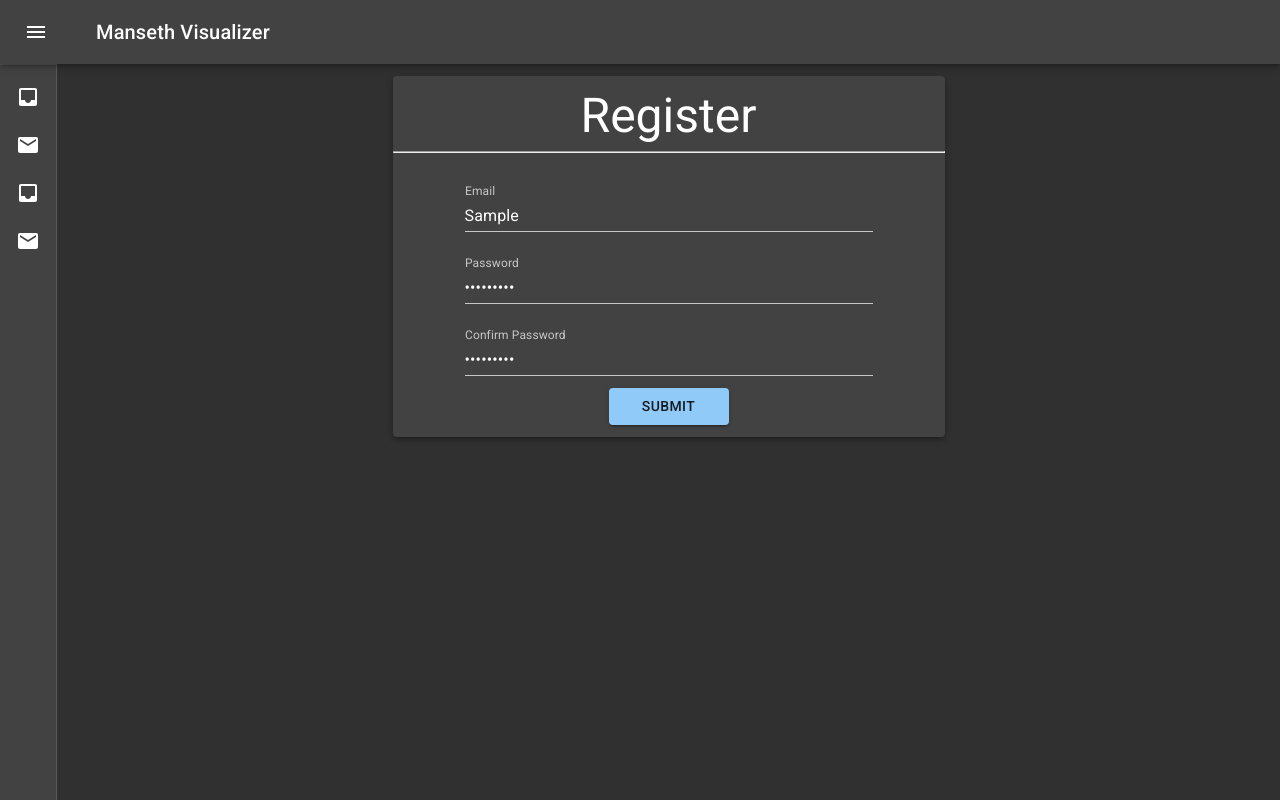
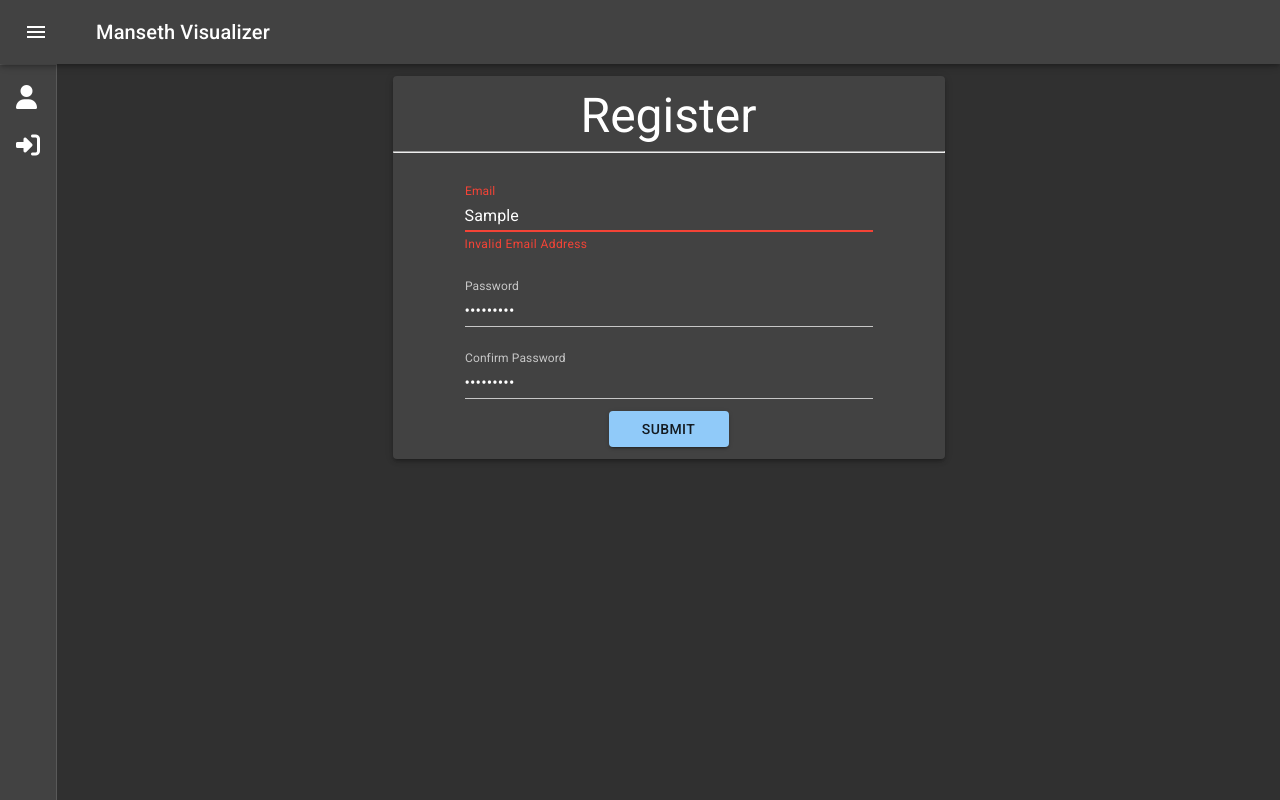
Before and after one commit to ChaseManseth/Manseth-Visualizer2, a React (Create React App) app in the folder client/: page /register in a window 1280 px wide. Both pictures are taken after typing "Sample", "Sample123", "Sample123" into the empty fields and a click on the button "SUBMIT". Built offline with nearby package versions, Linux system fonts and the light colour scheme.

Commit message:
Working on the register page
Added some error handling for the email text field

```diff
--- a/client/src/App.js
+++ b/client/src/App.js
@@ -5,7 +5,8 @@ import { Switch, Route } from 'react-router-dom';
 import Test from './pages/test.js';
 import { MuiThemeProvider, createMuiTheme } from '@material-ui/core/styles';
 import { CssBaseline } from "@material-ui/core";
-
+import { observable, decorate } from 'mobx'
+import { observer, } from 'mobx-react'
 // Custom Theme Import
 import Theme from './theme/darkTheme';
 
@@ -21,12 +22,8 @@ import Home from './pages/home/home.js';
 // #36393f
 
 // This is the main element that gets rendered for the entire web application
-class App extends React.Component {
-
-
+const App = observer(class App extends React.Component {
     render() {
-
-
         return (
             <MuiThemeProvider theme={Theme}>
                 <CssBaseline />
@@ -35,6 +32,10 @@ class App extends React.Component {
         );
     }
 
-}
+});
+
+decorate(App, {
+    taco: observable,
+});
 
 export default App;
--- /dev/null
+++ b/client/src/components/form/emailWithRegex.js
@@ -0,0 +1,61 @@
+import React from 'react';
+import { observer } from 'mobx-react';
+import { TextField } from '@material-ui/core';
+
+const EmailRegexCheck = observer(class EmailRegexCheck extends React.Component {
+    constructor(props) {
+        super(props);
+
+        this.state = {
+            email: null,
+            validEmail: true,
+            usedEmail: false,
+            errorText: ''
+        };
+    }
+
+    handleEmailChange = (email) => {
+        var pattern = new RegExp(".+@.+\\..+", "g");
+        var validEmail = pattern.exec(email) !== null;
+
+        // console.log('Email Test: ', validEmail, pattern.exec(email));
+        if(validEmail) {
+            this.setState({validEmail: validEmail});
+            this.props.registerState.validEmail = validEmail;
+        } else {
+            this.setState({validEmail: false});
+            this.setState({errorText: 'Invalid Email Address'});
+        }
+
+        this.setState({email: email});
+
+        this.props.registerState.email = email;
+    }
+
+    ////////////////////////////////////////////////////////////////////////////////
+    ////////////////////////////////////////////////////////////////////////////////
+    // TODO: Need to check if email already exists in DB
+    ////////////////////////////////////////////////////////////////////////////////
+    ////////////////////////////////////////////////////////////////////////////////
+
+    render() {
+        if(!this.state.validEmail) {
+            return(
+                <TextField id="email" label="Email" fullWidth error
+                    onChange={(event) =>this.handleEmailChange(event.target.value)}
+                    value={this.state.email == null ? '' : this.state.email}
+                    helperText={this.state.errorText}
+                />
+            );
+        }
+
+        return(
+            <TextField id="email" label="Email" fullWidth
+                onChange={(event) =>this.handleEmailChange(event.target.value)}
+                value={this.state.email == null ? '' : this.state.email}
+            />
+        );
+    }
+});
+
+export default EmailRegexCheck;
--- a/client/src/components/navbar/guestNavBar.js
+++ b/client/src/components/navbar/guestNavBar.js
@@ -2,9 +2,10 @@ import React from 'react';
 import clsx from 'clsx';
 import { makeStyles, useTheme } from '@material-ui/core/styles';
 import { Drawer, AppBar, Toolbar, List, CssBaseline, Typography,
-Divider, IconButton, ListItem, ListItemIcon, ListItemText } from '@material-ui/core';
+Divider, IconButton, ListItem, ListItemIcon, ListItemText, Icon } from '@material-ui/core';
 import { ChevronLeft, ChevronRight, Inbox, Menu, Mail } from '@material-ui/icons';
 import { Route, Switch } from 'react-router-dom';
+import { Link } from 'react-router-dom';
 
 // Page Imports
 import Home from '../../pages/home/home';
@@ -47,16 +48,12 @@ const useStyles = makeStyles(theme => ({
   },
   drawerOpen: {
     width: drawerWidth,
-    // backgroundColor:'#2f3136',
-    // color: 'white',
     transition: theme.transitions.create('width', {
       easing: theme.transitions.easing.sharp,
       duration: theme.transitions.duration.enteringScreen,
     }),
   },
   drawerClose: {
-    // backgroundColor:'#2f3136',
-    // color: 'white',
     transition: theme.transitions.create('width', {
       easing: theme.transitions.easing.sharp,
       duration: theme.transitions.duration.leavingScreen,
@@ -78,6 +75,13 @@ const useStyles = makeStyles(theme => ({
     flexGrow: 1,
     padding: theme.spacing(3),
   },
+  brand: {
+      textDecoration: 'none',
+      color: 'white',
+      '&:hover': {
+          color: 'white',
+      },
+  }
 }));
 
 
@@ -119,7 +123,10 @@ export default function GuestNavBar() {
           >
             <Menu />
           </IconButton>
-          <Typography variant="h6" noWrap>
+          <Typography variant="h6" noWrap className={classes.brand}
+            component={Link}
+            to={'/'}
+          >
             Manseth Visualizer
           </Typography>
         </Toolbar>
@@ -148,12 +155,27 @@ export default function GuestNavBar() {
 
         {/* The Name of Buttons */}
         <List>
-          {['Inbox', 'Starred', 'Send email', 'Drafts'].map((text, index) => (
-            <ListItem button key={text}>
-              <ListItemIcon>{index % 2 === 0 ? <Inbox style={{color: 'white'}} /> : <Mail style={{color: 'white'}}/>}</ListItemIcon>
-              <ListItemText primary={text} />
+            {/* Register */}
+            <ListItem button
+                component={Link}
+                to={'/register'}
+            >
+                <ListItemIcon>
+                    <Icon className="fas fa-user"></Icon>
+                </ListItemIcon>
+                <ListItemText>Register</ListItemText>
             </ListItem>
-          ))}
+
+            {/* Login */}
+            <ListItem button
+                component={Link}
+                to={'/login'}
+            >
+                <ListItemIcon>
+                    <Icon className="fas fa-sign-in-alt"></Icon>
+                </ListItemIcon>
+                <ListItemText>Login</ListItemText>
+            </ListItem>
         </List>
     </Drawer>
 
--- a/client/src/pages/register.js
+++ b/client/src/pages/register.js
@@ -1,7 +1,11 @@
 import React from 'react';
-import { withStyles, useTheme } from '@material-ui/core/styles';
+import { withStyles } from '@material-ui/core/styles';
 import { Typography, Container, TextField, Paper, Grid, Button } from '@material-ui/core';
+import { observable, decorate  } from 'mobx';
+import { observer } from 'mobx-react';
 
+// Component imports
+import EmailRegexCheck from '../components/form/emailWithRegex';
 
 const styles = theme => ({
     title: {
@@ -9,22 +13,42 @@ const styles = theme => ({
     }
 });
 
-class Register extends React.Component {
+const Register = observer(class Register extends React.Component {
     constructor(props) {
         super(props);
 
+        // Actual State is in this object
+        const registerState = {
+            email: null,
+            validEmail: false,
+            password: null,
+            validConfirm: false,
+        };
+
+        // decorating objects in the state we want to observe
+        decorate(registerState, {
+            email: observable,
+            password: observable,
+            validConfirm: observable,
+         });
+
         this.state = {
-
+            registerState: registerState
         };
     }
 
 
+
+    handleChangeEmail = (email) => {
+        console.log('parent got', email);
+    }
+
     render() {
         const { classes } = this.props;
 
-
         return (
             <Container maxWidth='sm' style={{backgroundColor: 'none'}}>
+
                 <Paper elevation={3}>
                     <Grid container spacing={3} alignItems="center" justify="center">
 
@@ -36,7 +60,8 @@ class Register extends React.Component {
 
                         {/* Email */}
                         <Grid item xs={9}>
-                            <TextField id="email" label="Email" fullWidth />
+                            {/* <TextField id="email" label="Email" fullWidth /> */}
+                            <EmailRegexCheck registerState={this.state.registerState} />
                         </Grid>
 
                         {/* Password */}
@@ -64,6 +89,6 @@ class Register extends React.Component {
             </Container>
         );
     }
-}
+});
 
 export default withStyles(styles)(Register);
--- a/package.json
+++ b/package.json
@@ -10,6 +10,7 @@
   "author": "",
   "license": "ISC",
   "dependencies": {
-    "concurrently": "^5.0.2"
+    "concurrently": "^5.0.2",
+    "mobx": "^5.15.4"
   }
 }
```
Also changed, not shown: 1 other file (tests, documents, lock files or other folders). Lines whose indentation alone changed are shown as unchanged.
